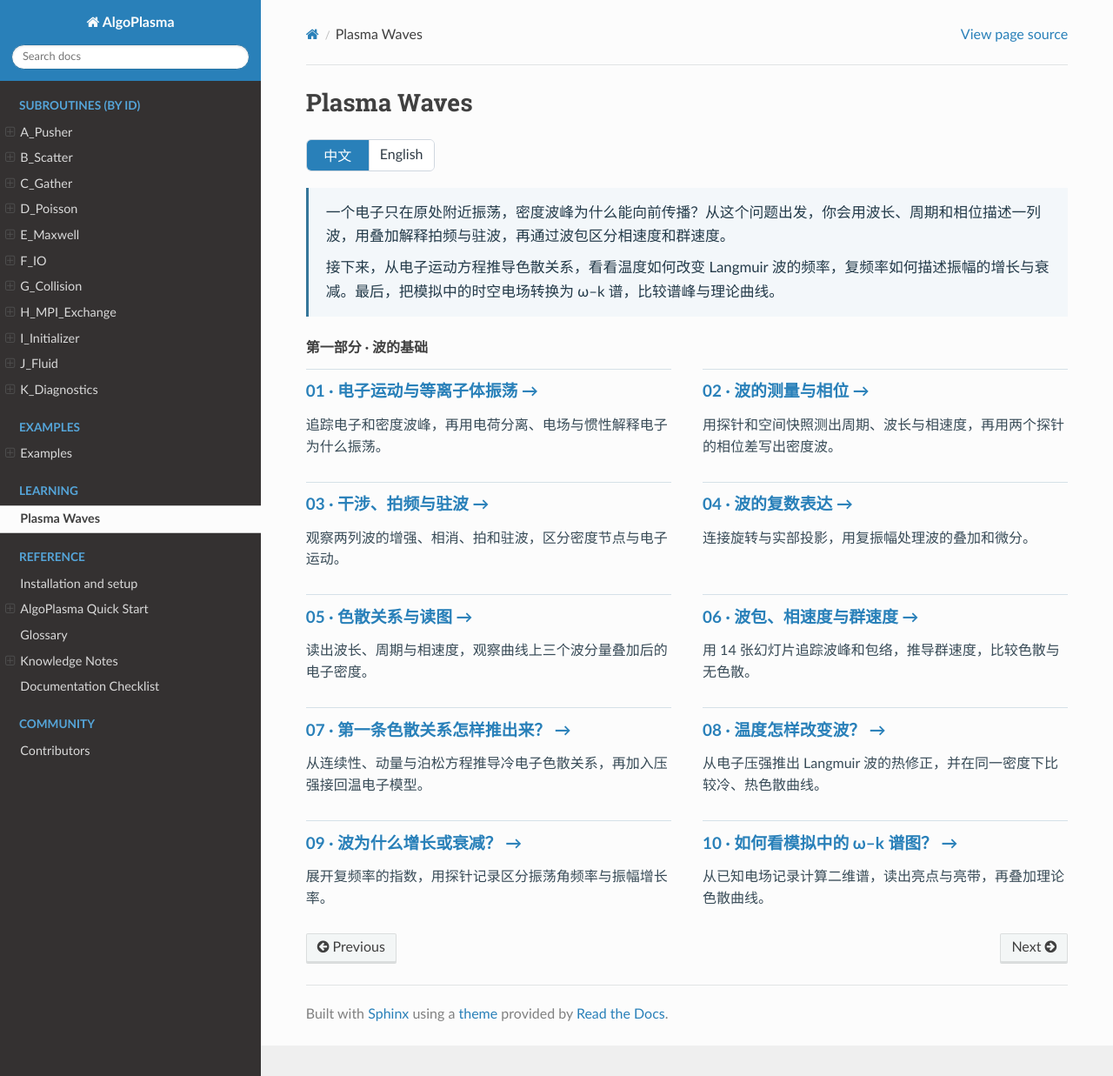
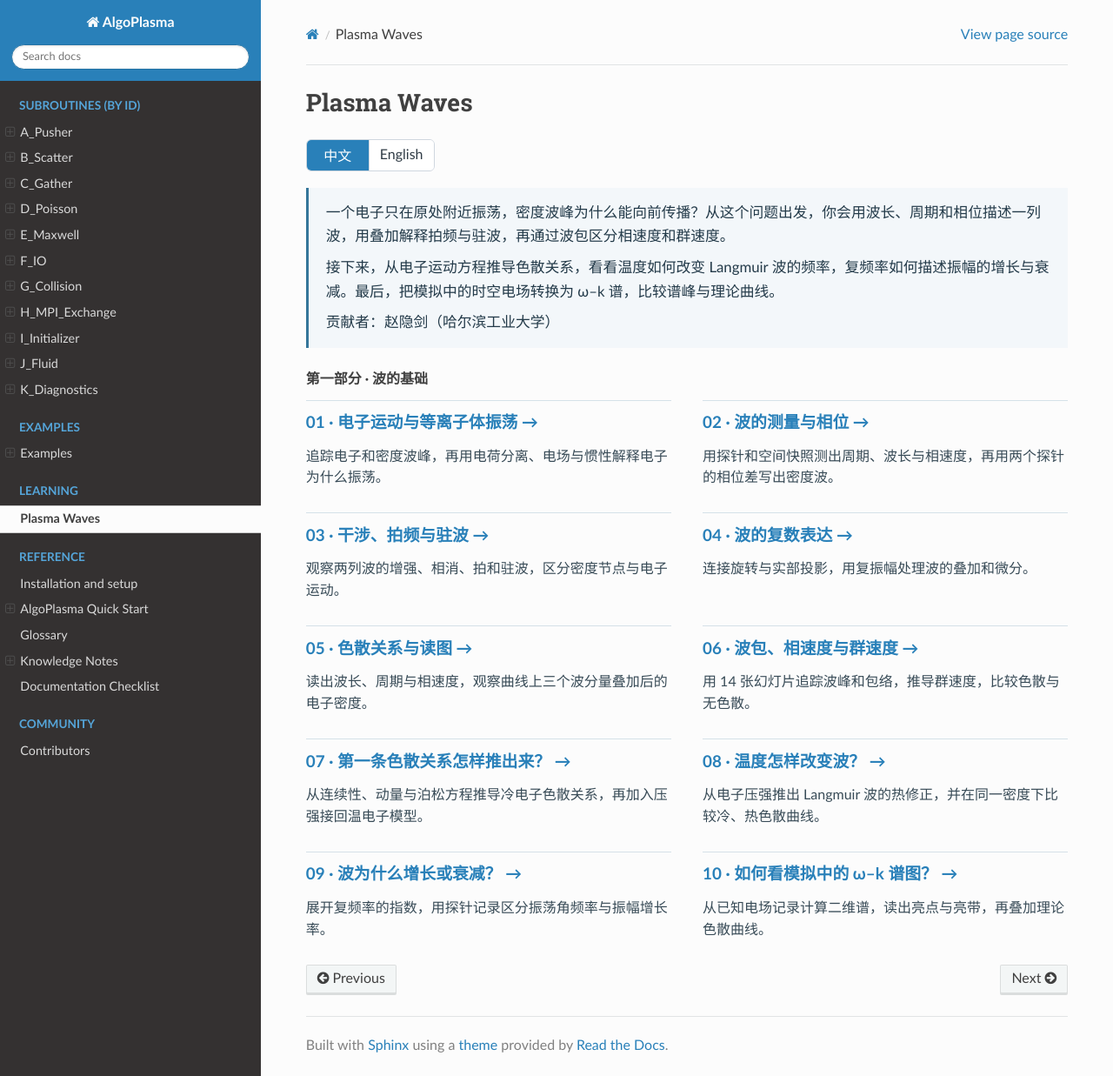
Before and after one commit to AlgoPlasma/AlgoPlasma, a Sphinx documentation site: the page built from docs/source/learning/plasma_waves/index.rst, in a window 1280 px wide and 1237 px high. Shown: the whole window at 87% size. Built offline with Sphinx 7.4.7 and the Read the Docs theme 3.1.0, drawn with Linux system fonts in a browser that asks for light colours; formulas are drawn with MathJax 3; pages that are not in the unit, such as notebooks, are missing from menus; the version number could not be read and is left out.

Commit message:
Credit Yinjian Zhao on the plasma wave course directory

```diff
--- a/docs/source/learning/plasma_waves/index.rst
+++ b/docs/source/learning/plasma_waves/index.rst
@@ -17,6 +17,8 @@ Plasma Waves
       一个电子只在原处附近振荡，密度波峰为什么能向前传播？从这个问题出发，你会用波长、周期和相位描述一列波，用叠加解释拍频与驻波，再通过波包区分相速度和群速度。
 
       接下来，从电子运动方程推导色散关系，看看温度如何改变 Langmuir 波的频率，复频率如何描述振幅的增长与衰减。最后，把模拟中的时空电场转换为 ω–k 谱，比较谱峰与理论曲线。
+
+      贡献者：赵隐剑（哈尔滨工业大学）
 
    .. rubric:: 第一部分 · 波的基础
 
```
Also changed, not shown: other parts of docs/source/learning/plasma_waves/index.rst (+2 -0 lines).
